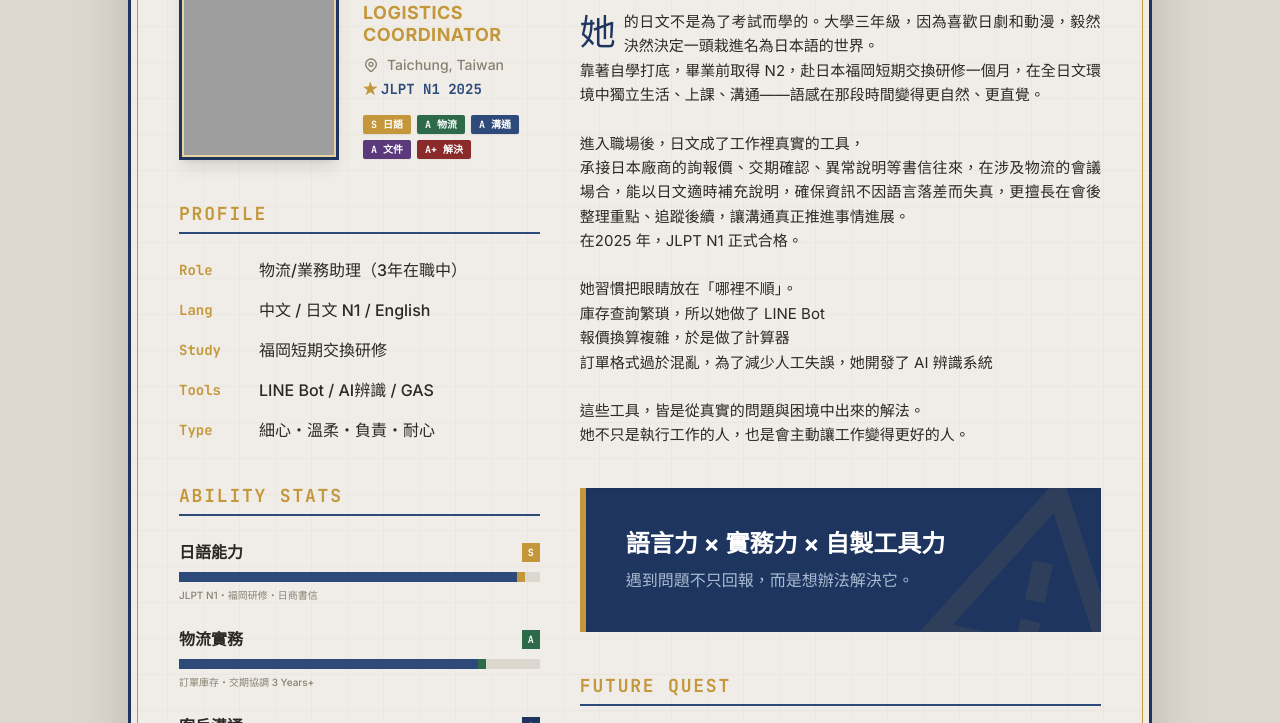
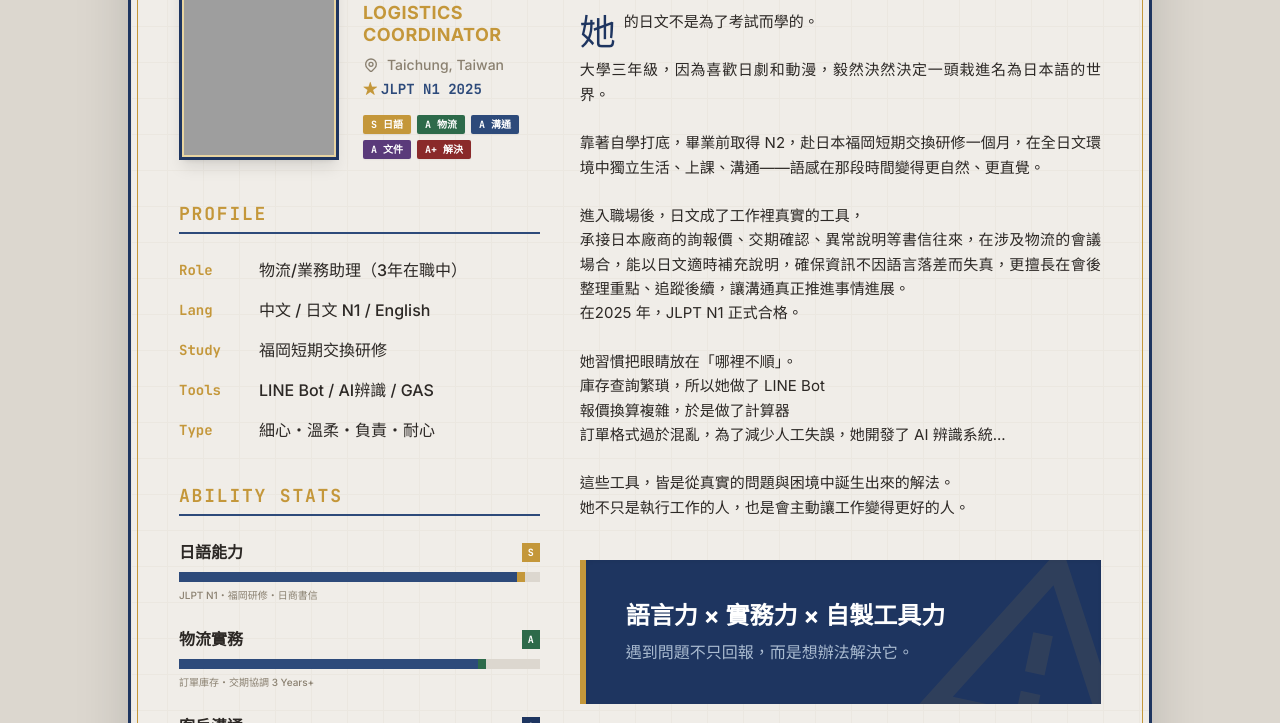
Before and after one commit to jelena6inch/Jelena_CharacterFile, a plain HTML site: page index.html in a window 1280 px wide. Shown: the part 377-1100 px from the top of the page. Drawn offline with nearby package versions, Linux system fonts and the light colour scheme; grey boxes are pictures that could not be loaded; a web font is replaced by a local one.

Commit message:
Update: Adjusted Backstory layout and wording

```diff
--- a/index.html
+++ b/index.html
@@ -277,22 +277,32 @@
                     </h3>
                     <div class="space-y-6 text-ink leading-relaxed text-justify md:text-[15px]">
                         <p class="first-letter:text-4xl first-letter:font-serif first-letter:mr-2 first-letter:float-left first-letter:text-navy">
-                            她的日文不是為了考試而學的。大學三年級，因為喜歡日劇和動漫，毅然決然決定一頭栽進名為日本語的世界。<br>
+                            她的日文不是為了考試而學的。
+                        </p>
+
+                        <p>
+                            大學三年級，因為喜歡日劇和動漫，毅然決然決定一頭栽進名為日本語的世界。
+                        </p>
+
+                        <p>
                             靠著自學打底，畢業前取得 N2，赴日本福岡短期交換研修一個月，在全日文環境中獨立生活、上課、溝通——語感在那段時間變得更自然、更直覺。
                         </p>
+
                         <p>
                             進入職場後，日文成了工作裡真實的工具，<br>
                             承接日本廠商的詢報價、交期確認、異常說明等書信往來，在涉及物流的會議場合，能以日文適時補充說明，確保資訊不因語言落差而失真，更擅長在會後整理重點、追蹤後續，讓溝通真正推進事情進展。<br>
                             在2025 年，JLPT N1 正式合格。
                         </p>
+
                         <p>
                             她習慣把眼睛放在「哪裡不順」。<br>
                             庫存查詢繁瑣，所以她做了 LINE Bot<br>
                             報價換算複雜，於是做了計算器<br>
-                            訂單格式過於混亂，為了減少人工失誤，她開發了 AI 辨識系統
+                            訂單格式過於混亂，為了減少人工失誤，她開發了 AI 辨識系統...
                         </p>
+
                         <p>
-                            這些工具，皆是從真實的問題與困境中出來的解法。<br>
+                            這些工具，皆是從真實的問題與困境中誕生出來的解法。<br>
                             她不只是執行工作的人，也是會主動讓工作變得更好的人。
                         </p>
                     </div>
```
